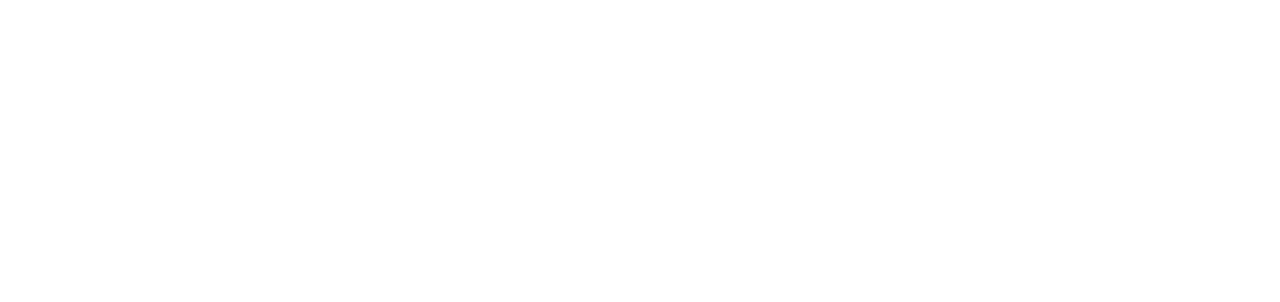
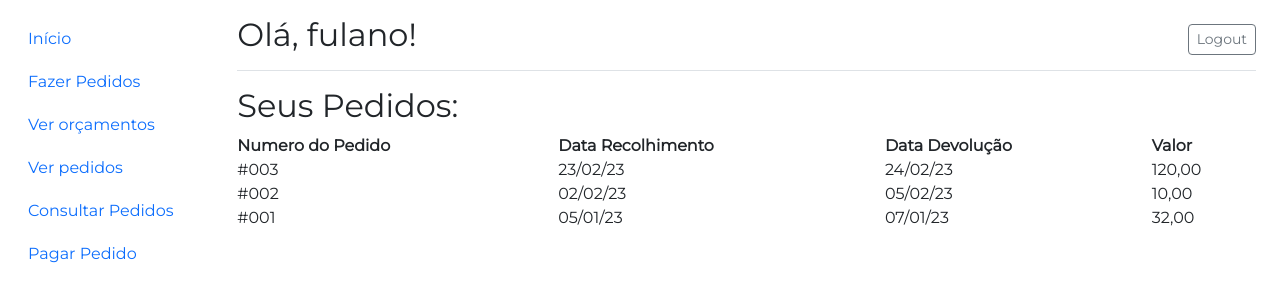
Before and after one commit to giselegomes/lol, an Angular app: page /inicial-cliente in a window 1280 px wide. Before the commit this address led to /. Shown: the top 302 px of the page. Built offline with nearby package versions, Linux system fonts and the light colour scheme.

Commit message:
adicinado tela inicial-cliente

```diff
--- a/src/app/app-routing.module.ts
+++ b/src/app/app-routing.module.ts
@@ -3,11 +3,14 @@ import { RouterModule, Routes } from "@angular/router";
 import { LoginComponent } from "./components/login/login.component"
 import { AutocadastroComponent } from "./components/autocadastro/autocadastro.component";
 import { PedidoOnlineComponent } from "./components/pedido-online/pedido-online.component";
+import { InicialClienteComponent } from "./components/inicial-cliente/inicial-cliente.component";
 
 const routes: Routes = [
     {path: '', component: LoginComponent},
     {path: 'autocadastro', component: AutocadastroComponent},
-    {path: 'pedido-online', component: PedidoOnlineComponent}
+    {path: 'pedido-online', component: PedidoOnlineComponent},
+    {path: 'inicial-cliente', component: InicialClienteComponent}
+
 ]
 
 @NgModule({
--- a/src/app/app.module.ts
+++ b/src/app/app.module.ts
@@ -6,13 +6,15 @@ import { LoginComponent } from './components/login/login.component';
 import { AutocadastroComponent } from './components/autocadastro/autocadastro.component';
 import { PedidoOnlineComponent } from './components/pedido-online/pedido-online.component';
 import { AppRoutingModule } from './app-routing.module';
+import { InicialClienteComponent } from './components/inicial-cliente/inicial-cliente.component';
 
 @NgModule({
   declarations: [
     AppComponent,
     LoginComponent,
     AutocadastroComponent,
-    PedidoOnlineComponent
+    PedidoOnlineComponent,
+    InicialClienteComponent
   ],
   imports: [
     BrowserModule, AppRoutingModule
--- /dev/null
+++ b/src/app/components/inicial-cliente/inicial-cliente.component.html
@@ -0,0 +1,97 @@
+<div class="container-fluid">
+    <div class="row">
+        <nav id="sidebarMenu" class="col-md-3 col-lg-2 d-md-block bg-body-tertiary sidebar collapse">
+            <div class="position-sticky pt-3 sidebar-sticky">
+                <ul class="nav flex-column">
+                    <li class="nav-item">
+                        <a class="nav-link active" aria-current="page" href="#">
+                            <span data-feather="home" class="align-text-bottom"></span>
+                            Início
+                        </a>
+                    </li>
+                    <li class="nav-item">
+                        <a class="nav-link" href="#">
+                            <span data-feather="file" class="align-text-bottom"></span>
+                            Fazer Pedidos
+                        </a>
+                    </li>
+                    <li class="nav-item">
+                        <a class="nav-link" href="#">
+                            <span data-feather="shopping-cart" class="align-text-bottom"></span>
+                            Ver orçamentos
+                        </a>
+                    </li>
+                    <li class="nav-item">
+                        <a class="nav-link" href="#">
+                            <span data-feather="users" class="align-text-bottom"></span>
+                            Ver pedidos
+                        </a>
+                    </li>
+                    <li class="nav-item">
+                        <a class="nav-link" href="#">
+                            <span data-feather="bar-chart-2" class="align-text-bottom"></span>
+                            Consultar Pedidos
+                        </a>
+                    </li>
+                    <li class="nav-item">
+                        <a class="nav-link" href="#">
+                            <span data-feather="layers" class="align-text-bottom"></span>
+                            Pagar Pedido
+                        </a>
+                    </li>
+                </ul>
+            </div>
+        </nav>
+
+        <main class="col-md-9 ms-sm-auto col-lg-10 px-md-4">
+            <div
+                class="d-flex justify-content-between flex-wrap flex-md-nowrap align-items-center pt-3 pb-2 mb-3 border-bottom">
+                <h1 class="h2">Olá, fulano!</h1>
+                <div class="btn-toolbar mb-2 mb-md-0">
+
+                    <button type="button" class="btn btn-sm btn-outline-secondary">
+                        Logout
+                    </button>
+                </div>
+            </div>
+
+            <!-- select de categorias: o select mostra um as opções, a pessoa seleciona as opsções e elas são descriminadas -->
+
+            <h2>Seus Pedidos:</h2>
+        <table class="table" >
+
+<thead>
+<th>Numero do Pedido</th>
+<th>Data Recolhimento</th>
+<th>Data Devolução</th>
+<th>Valor</th>
+
+</thead>
+<tr>
+    <td>#003</td>
+    <td>23/02/23</td>
+    <td>24/02/23</td>
+    <td>120,00</td>
+
+</tr>
+<tr>
+    <td>#002</td>
+    <td>02/02/23</td>
+    <td>05/02/23</td>
+    <td>10,00</td>
+
+</tr>
+<tr>
+    <td>#001</td>
+    <td>05/01/23</td>
+    <td>07/01/23</td>
+    <td>32,00</td>
+
+</tr>
+
+        </table>
+
+
+        </main>
+    </div>
+</div>
```
Also changed, not shown: src/app/components/inicial-cliente/inicial-cliente.component.ts (added, +10 -0 lines), src/app/components/inicial-cliente/inicial-cliente.component.css (added), 1 other file (tests, documents, lock files or other folders).
